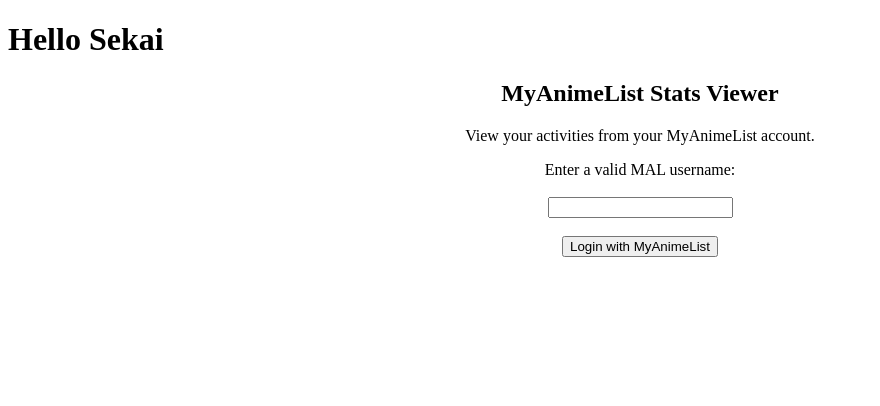
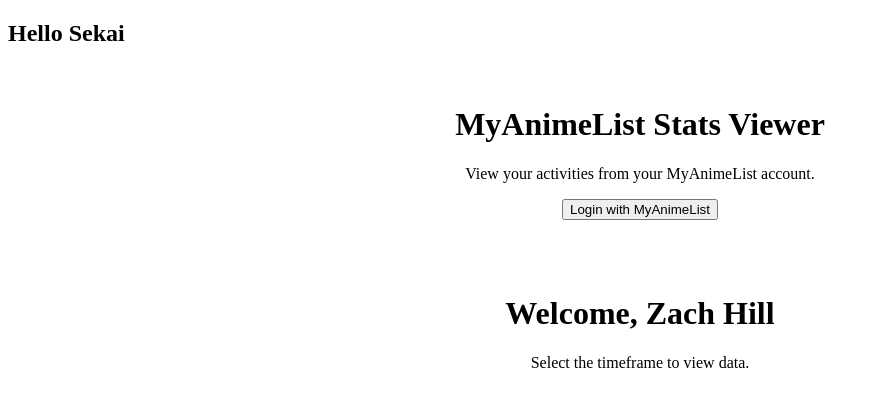
Before and after one commit to pr1vatestaticfinal/MALStatsViewer, a plain HTML site: page index.html in a window 1280 px wide. Shown: the whole page, without its empty margins (0-880 px from the left). Drawn offline with Linux system fonts and the light colour scheme.

Commit message:
updated site

```diff
--- a/index.html
+++ b/index.html
@@ -1,39 +1,80 @@
 <!DOCTYPE html>
 <html>
+    <style>
+        .title {text-align: center;}
+        .login_button {text-align: center;}
+        .welcome {text-align: center;}
+    </style>
+
     <head>
         <title>MAL Stats Viewer</title>
     </head>
 
-    <body>
+    <body onload="welcomeText()">
         <div class="company">
-            <h1>Hello Sekai</h1>
+            <h2>Hello Sekai</h2>
         </div>
 
+        <br />
+
         <div class="title">
-            <h2>MyAnimeList Stats Viewer</h2>
+            <h1>MyAnimeList Stats Viewer</h1>
             <p>View your activities from your MyAnimeList account.</p>
-            <style>
-                .title {text-align: center;}
-            </style>
         </div>
 
-        <form> <!-- Asks for valid MAL username -->
-            <label for="username">Enter a valid MAL username:</label>
-            <br><br>
-            <input type="text" id="username" name="username">
-            <br><br>
+        <div class="login_button">
+            <a href="https://www.youtube.com/watch?v=8wmj7LSjFIs"> <!-- Placeholder link for when uri gets implemented -->
+            <input type="button" value="Login with MyAnimeList" />
+            </a>
+        </div>
 
-            <a href="https://www.youtube.com/watch?v=8wmj7LSjFIs"> <!-- Placeholder link for when uri gets implemented -->
-                <input type="button" value="Login with MyAnimeList" />
-            </a>
+        <br />
+        <br />
+        <br />
 
-            <style>
-                form {text-align: center;}
-            </style>
+        <div class="welcome">
+            <h1>Welcome, <span id="welcomeText"></h1>
+            <p>Select the timeframe to view data.</p>
+        </div>
 
-        </form>
+        <script>
+            var username = "Zach Hill";
+            var decades = 2;
+            var years = 10;
+            const welcome = document.getElementsByClassName("welcome")
 
+            /* for (let i = 0; i < welcome.length; i++) {
+                welcome[i].style.display = "none";
+            }
+            */
 
+            function welcomeText() {
+                document.getElementById("welcomeText").innerHTML = username;
+
+            }
+            /*generate buttons to display data in decades
+            TODO: DISPLAY SPECIFIC DECADES ON BUTTONS
+            The buttons stopped appearing so fix that
+            */
+            if (decades !== 0) {
+                let container = document.createElement("div");
+                container.style.display = "flex";
+                container.style.justifyContent = "center";
+                container.style.alignItems = "center";
+                container.style.flexWrap = "wrap";
+                container.style.margin = "0";
+
+                for (let i = 0; i < decades; i++) {
+                    let button = document.createElement("button");
+                    button.innerHTML = "decade";
+                    button.style.margin = "10px";
+                    container.body.appendChild(button);
+                }
+
+                document.body.appendChild(container);
+            }
+
+        </script>
 
     </body>
 </html>
```
